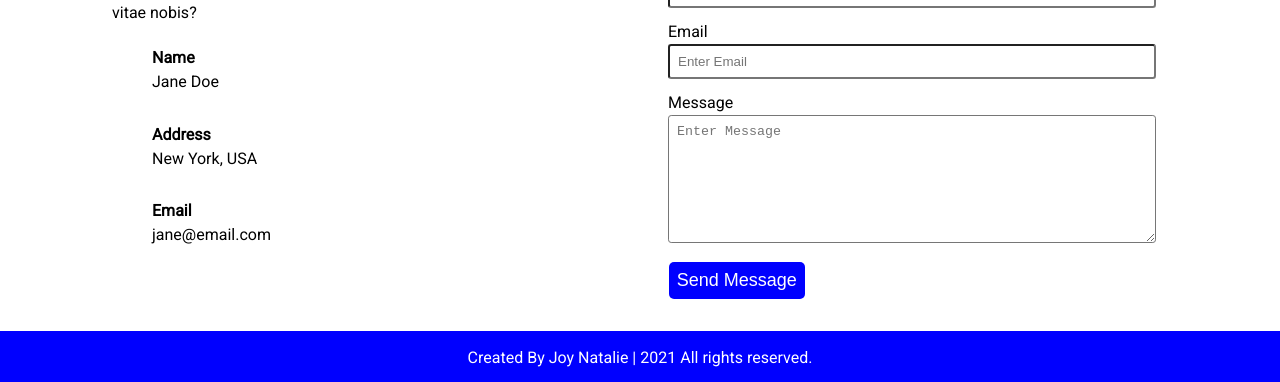
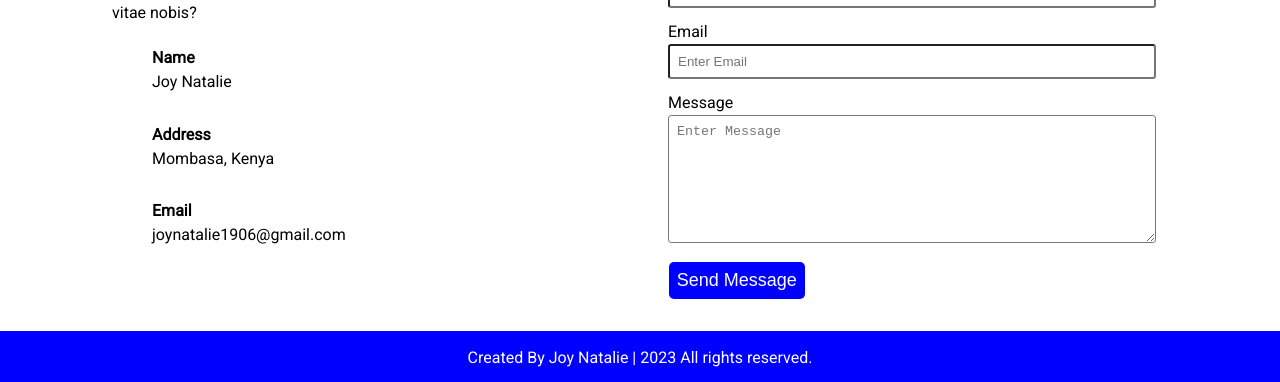
Before and after one commit to joynatalie/portfolio-website, a plain HTML site: page index.html in a window 1280 px wide. Shown: the part 1997-2379 px from the top of the page. Drawn offline with Linux system fonts and the light colour scheme.

Commit message:
Update index.html

```diff
--- a/index.html
+++ b/index.html
@@ -402,7 +402,7 @@ Illum velit ipsa perspiciatis laudantium autem eveniet fuga, consequatur eum del
 
 <h4>Name</h4>
 
-<div >Jane Doe</div>
+<div >Joy Natalie</div>
 
 </div>
 
@@ -416,7 +416,7 @@ Illum velit ipsa perspiciatis laudantium autem eveniet fuga, consequatur eum del
 
 <h4>Address</h4>
 
-<div>New York, USA</div>
+<div>Mombasa, Kenya</div>
 
 </div>
 
@@ -430,7 +430,7 @@ Illum velit ipsa perspiciatis laudantium autem eveniet fuga, consequatur eum del
 
 <h4>Email</h4>
 
-<div>jane@email.com</div>
+<div>joynatalie1906@gmail.com</div>
 
 </div>
 
@@ -494,7 +494,7 @@ Illum velit ipsa perspiciatis laudantium autem eveniet fuga, consequatur eum del
 
 <footer>
 
-<span>Created By Joy Natalie | <span class="far fa-copyright"></span> 2021 All rights reserved.</span>
+<span>Created By Joy Natalie | <span class="far fa-copyright"></span> 2023 All rights reserved.</span>
 
 </footer>
 
```
